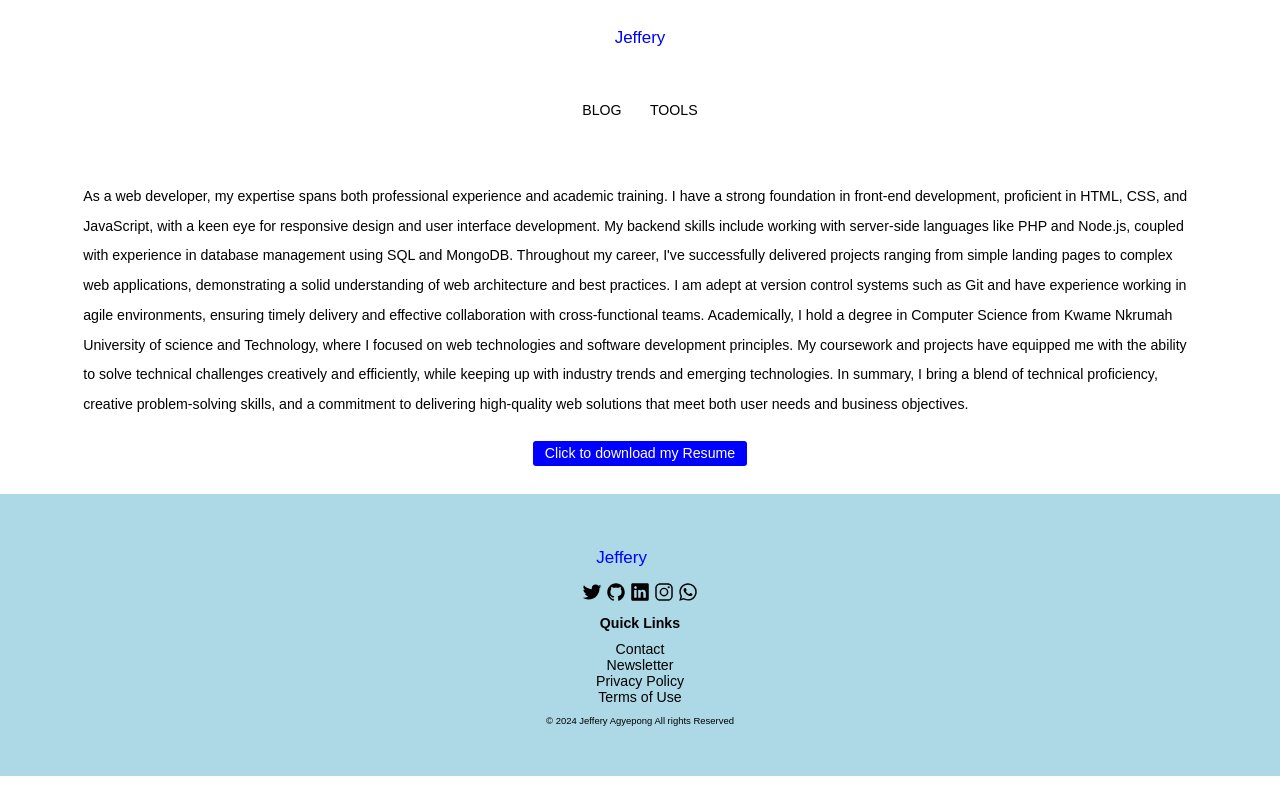
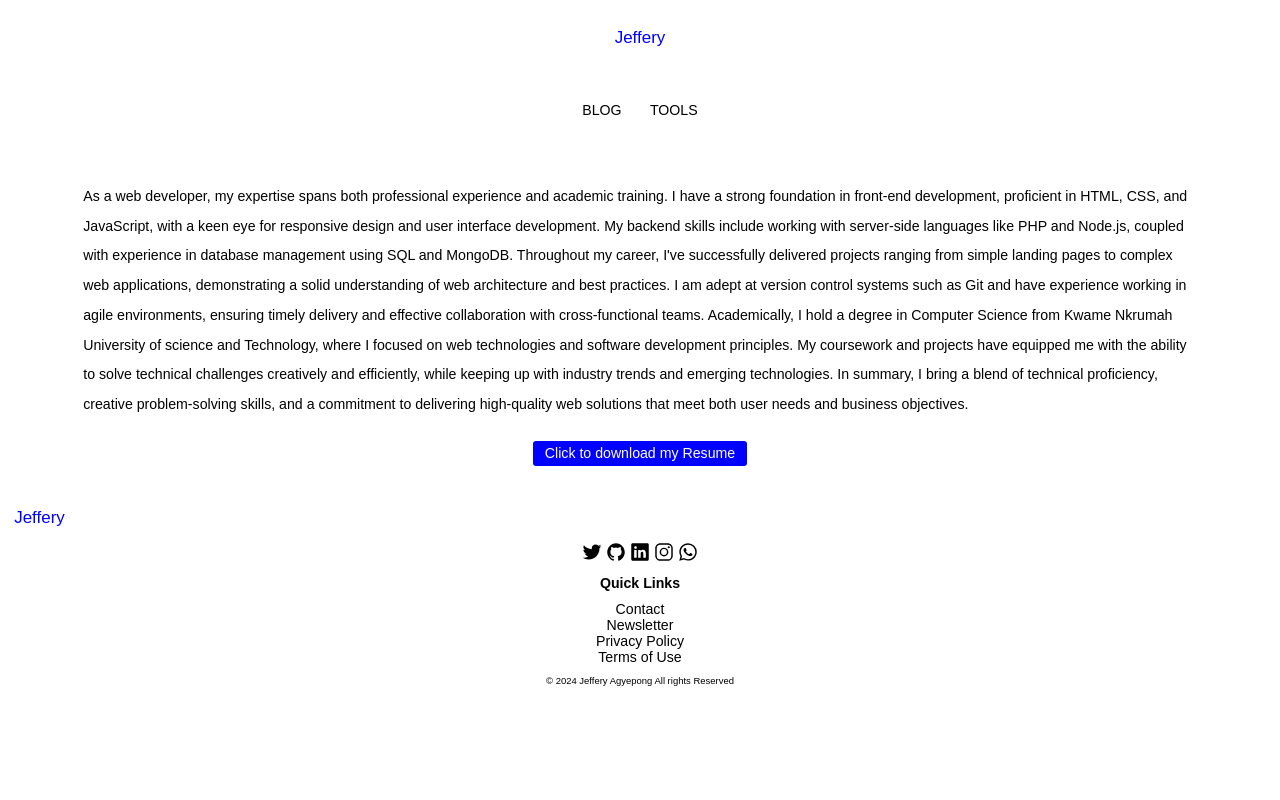
Before and after one commit to Jefferyagyepong/jefferyagyepong.io, a Next.js app: page /aboutme in a window 1280 px wide. Built offline with nearby package versions, Linux system fonts and the light colour scheme.

Commit message:
Update Footer.scss

```diff
--- a/sass/components/Footer.scss
+++ b/sass/components/Footer.scss
@@ -1,18 +1,6 @@
 @import "../abstracts/variables";
 
-footer {
-  width: 100%;
-  display: flex;
-  flex-direction: column;
-  align-items: center;
-  justify-content: space-between;
-  background-color: lightblue;
-  padding-top: 40px;
-  padding-bottom: 40px;
-  color: #000;
 
-
-}
 
 .color-black {
   color: black;
```
